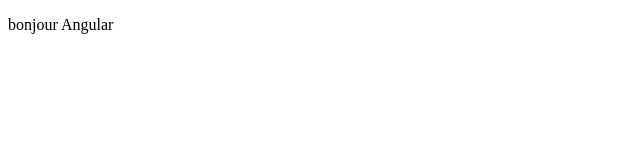
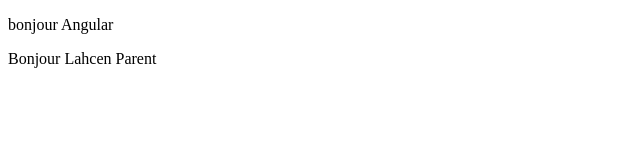
Before and after one commit to lahcen404/Angular-Challenges, an Angular app: page / in a window 1280 px wide. Shown: the top 160 px of the page, without its empty margins (0-640 px from the left). Built offline with nearby package versions, Linux system fonts and the light colour scheme.

Commit message:
Challenge 2

```diff
--- a/src/app/app.component.ts
+++ b/src/app/app.component.ts
@@ -1,11 +1,12 @@
 import { Component } from '@angular/core';
 import { RouterOutlet } from '@angular/router';
 import { BonjourComponent } from "./bonjour/bonjour.component";
+import { UtilisateurComponent } from "./utilisateur/utilisateur.component";
 
 @Component({
   selector: 'app-root',
   standalone: true,
-  imports: [RouterOutlet, BonjourComponent],
+  imports: [RouterOutlet, BonjourComponent, UtilisateurComponent],
   templateUrl: './app.component.html',
   styleUrl: './app.component.css'
 })
--- a/src/app/bonjour/bonjour.component.html
+++ b/src/app/bonjour/bonjour.component.html
@@ -1 +1,2 @@
 <p>bonjour Angular</p>
+<app-utilisateur [nom]="parent"></app-utilisateur>
--- a/src/app/bonjour/bonjour.component.ts
+++ b/src/app/bonjour/bonjour.component.ts
@@ -1,12 +1,13 @@
 import { Component } from '@angular/core';
+import { UtilisateurComponent } from "../utilisateur/utilisateur.component";
 
 @Component({
   selector: 'app-bonjour',
   standalone: true,
-  imports: [],
+  imports: [UtilisateurComponent],
   templateUrl: './bonjour.component.html',
   styleUrl: './bonjour.component.css'
 })
 export class BonjourComponent {
-
+parent: string = "Lahcen Parent"
 }
--- /dev/null
+++ b/src/app/utilisateur/utilisateur.component.html
@@ -0,0 +1 @@
+<p>Bonjour {{nom}}</p>
```
Also changed, not shown: src/app/utilisateur/utilisateur.component.ts (added, +12 -0 lines), src/app/app.component.html (line endings or trailing spaces), src/app/utilisateur/utilisateur.component.css (added), 1 other file (tests, documents, lock files or other folders).
